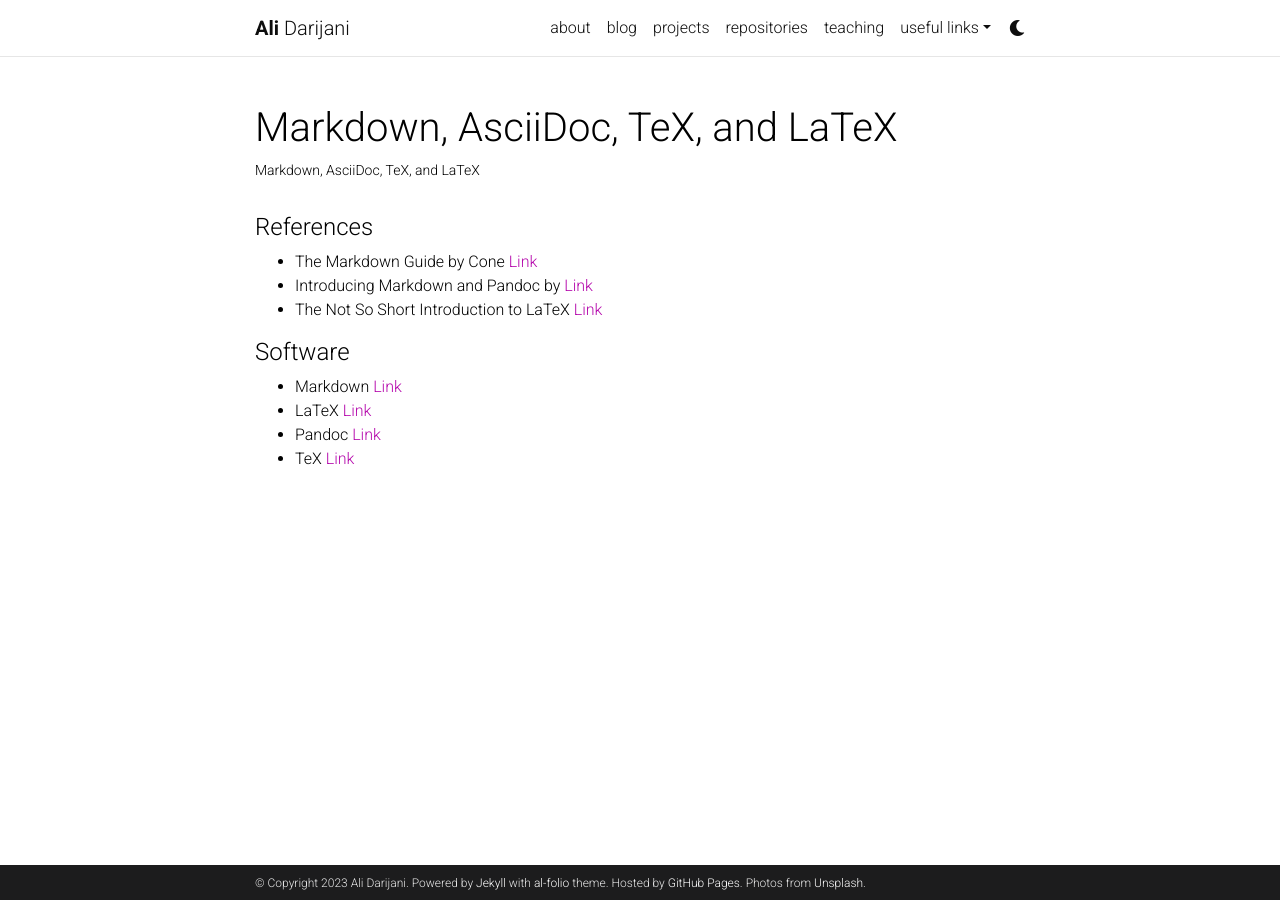
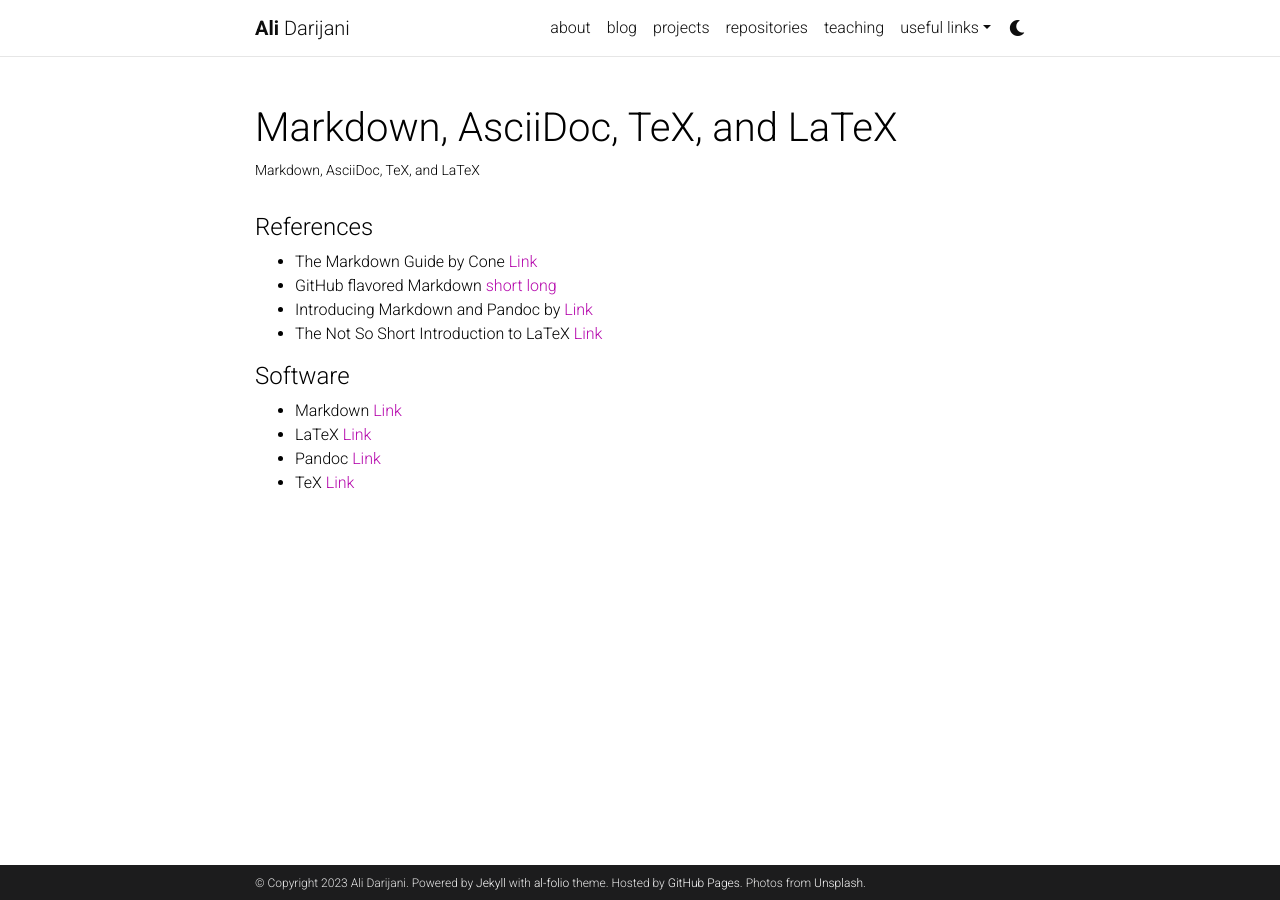
Before and after one commit to adarijani/adarijani.github.io_archived, a Jekyll site: the page built from _projects/typesetting.md, in a window 1280 px wide. Built offline with Jekyll 4.4.1, drawn with Linux system fonts in a browser that asks for light colours; comment, search, counter and statistics services are not loaded; a style sheet for code colours, icons or effects is not loaded.

Commit message:
Update typesetting.md

```diff
--- a/_projects/typesetting.md
+++ b/_projects/typesetting.md
@@ -10,6 +10,7 @@ category: teaching
 #### References
 
 - The Markdown Guide by Cone [Link](https://www.markdownguide.org/book/)
+- GitHub flavored Markdown [short](https://docs.github.com/en/get-started/writing-on-github/getting-started-with-writing-and-formatting-on-github/basic-writing-and-formatting-syntax) [long](https://github.github.com/gfm/)
 - Introducing Markdown and Pandoc by [Link](https://www.oreilly.com/library/view/introducing-markdown-and/9781484251492/?_gl=1*mp73u0*_ga*MzQzMDQyOTA1LjE2NzM5NzI3NTg.*_ga_092EL089CH*MTY3Mzk4NDY5OS4yLjAuMTY3Mzk4NDY5OS42MC4wLjA.)
 - The Not So Short Introduction to LaTeX [Link](https://tobi.oetiker.ch/lshort/lshort.pdf)
 
```
